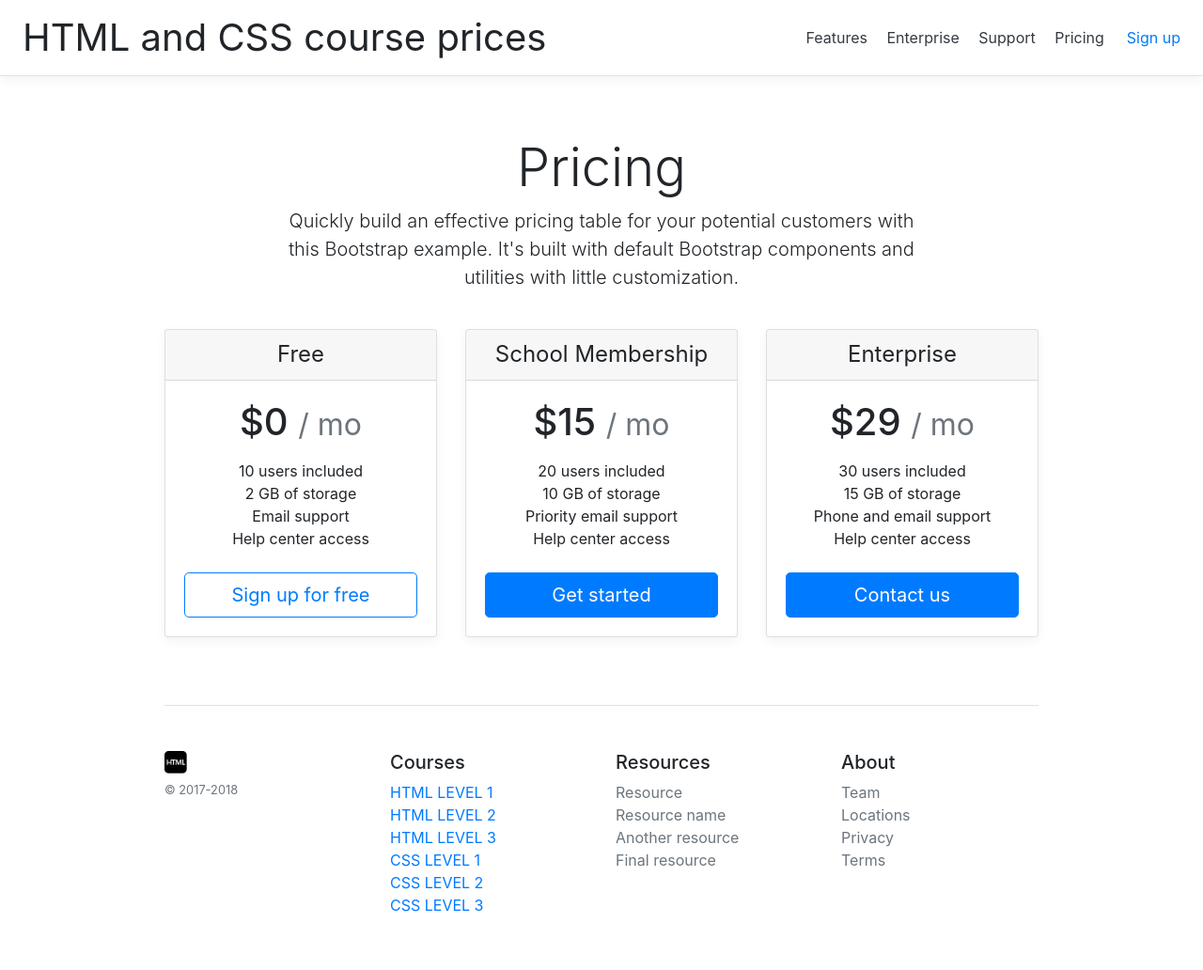
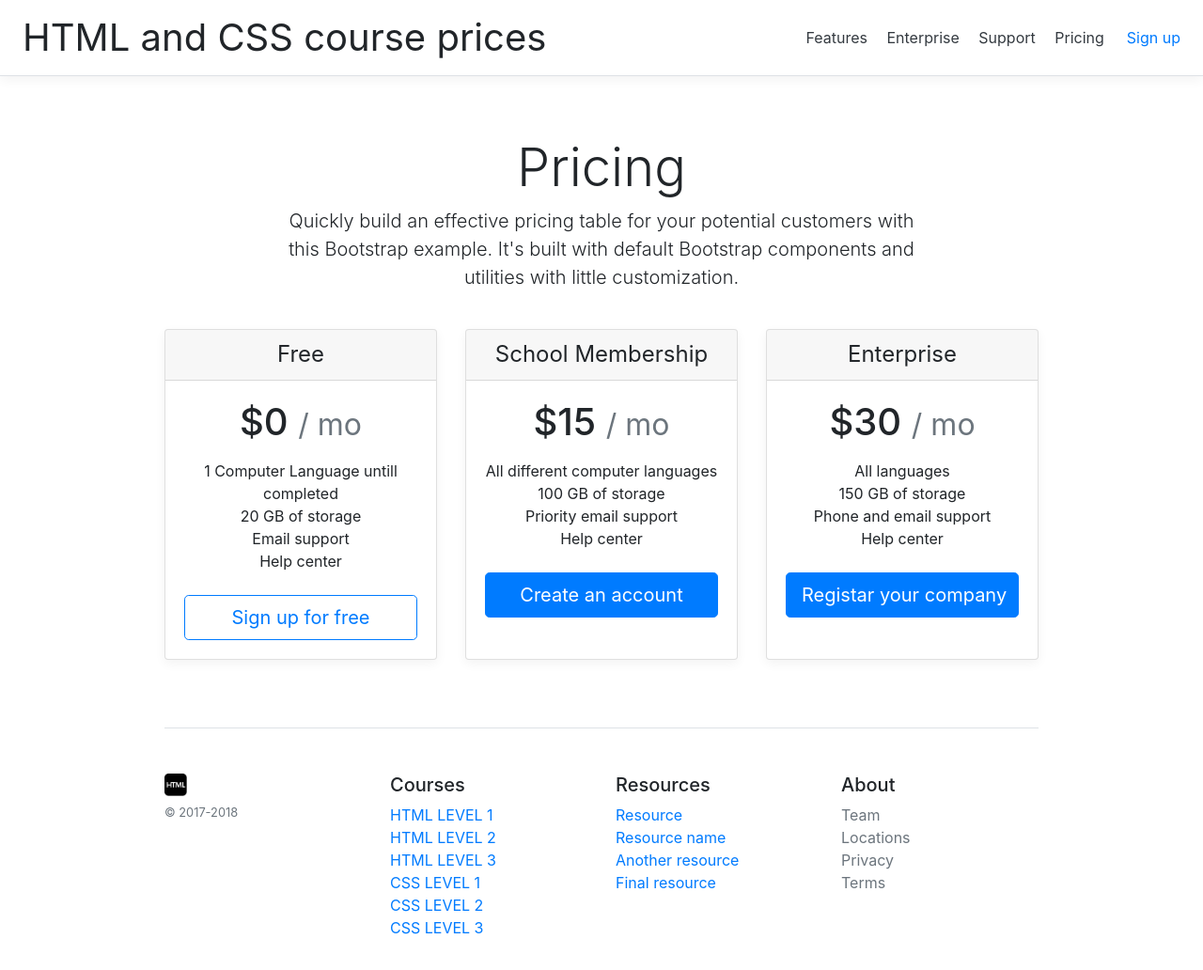
Before and after one commit to foresttech2002/Forest-Final-Project, a plain HTML site: page pricing.html in a window 1280 px wide. Shown: the whole page at 94% size. Drawn offline with Linux system fonts and the light colour scheme.

Commit message:
sdkgjas;

```diff
--- a/pricing.html
+++ b/pricing.html
@@ -56,10 +56,10 @@
           <div class="card-body">
             <h1 class="card-title pricing-card-title">$0 <small class="text-muted">/ mo</small></h1>
             <ul class="list-unstyled mt-3 mb-4">
-              <li>10 users included</li>
-              <li>2 GB of storage</li>
+              <li>1 Computer Language untill completed</li>
+              <li>20 GB of storage</li>
               <li>Email support</li>
-              <li>Help center access</li>
+              <li>Help center</li>
             </ul>
             <button type="button" class="btn btn-lg btn-block btn-outline-primary">Sign up for free</button>
 
@@ -72,12 +72,12 @@
           <div class="card-body">
             <h1 class="card-title pricing-card-title">$15 <small class="text-muted">/ mo</small></h1>
             <ul class="list-unstyled mt-3 mb-4">
-              <li>20 users included</li>
-              <li>10 GB of storage</li>
+              <li>All different computer languages</li>
+              <li>100 GB of storage</li>
               <li>Priority email support</li>
-              <li>Help center access</li>
+              <li>Help center</li>
             </ul>
-            <button type="button" class="btn btn-lg btn-block btn-primary">Get started</button>
+            <button type="button" class="btn btn-lg btn-block btn-primary">Create an account</button>
           </div>
         </div>
         <div class="card mb-4 box-shadow">
@@ -85,14 +85,14 @@
             <h4 class="my-0 font-weight-normal">Enterprise</h4>
           </div>
           <div class="card-body">
-            <h1 class="card-title pricing-card-title">$29 <small class="text-muted">/ mo</small></h1>
+            <h1 class="card-title pricing-card-title">$30 <small class="text-muted">/ mo</small></h1>
             <ul class="list-unstyled mt-3 mb-4">
-              <li>30 users included</li>
-              <li>15 GB of storage</li>
+              <li>All languages</li>
+              <li>150 GB of storage</li>
               <li>Phone and email support</li>
-              <li>Help center access</li>
+              <li>Help center</li>
             </ul>
-            <button type="button" class="btn btn-lg btn-block btn-primary">Contact us</button>
+            <button type="button" class="btn btn-lg btn-block btn-primary">Registar your company</button>
           </div>
         </div>
       </div>
@@ -117,10 +117,10 @@
           <div class="col-6 col-md">
             <h5>Resources</h5>
             <ul class="list-unstyled text-small">
-              <li><a class="text-muted" href="#">Resource</a></li>
-              <li><a class="text-muted" href="#">Resource name</a></li>
-              <li><a class="text-muted" href="#">Another resource</a></li>
-              <li><a class="text-muted" href="#">Final resource</a></li>
+              <li><a href="example.html"/>Resource</a></li>
+              <li><a href=""/>Resource name</a></li>
+              <li><a href=""/>Another resource</a></li>
+              <li><a href=""/>Final resource</a></li>
             </ul>
           </div>
           <div class="col-6 col-md">
```
Also changed, not shown: bok-choi.jpg (renamed from html-and-css-book-code-0915/chapter-17/images/bok-choi.jpg), dark-wood.jpg (renamed from html-and-css-book-code-0915/chapter-17/images/dark-wood.jpg), example.html (renamed from html-and-css-book-code-0915/chapter-17/example.html), header.jpg (renamed from html-and-css-book-code-0915/chapter-17/images/header.jpg), teriyaki.jpg (renamed from html-and-css-book-code-0915/chapter-17/images/teriyaki.jpg).
